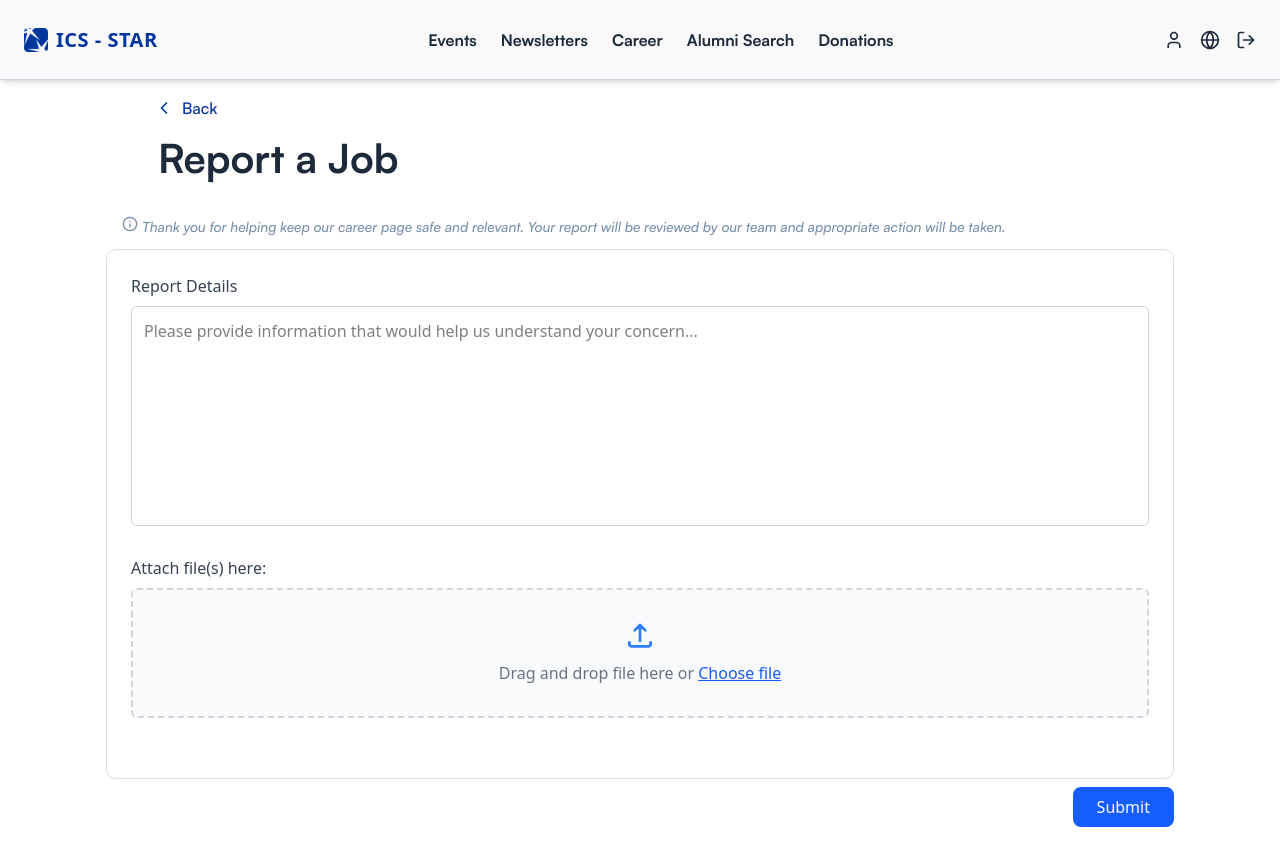
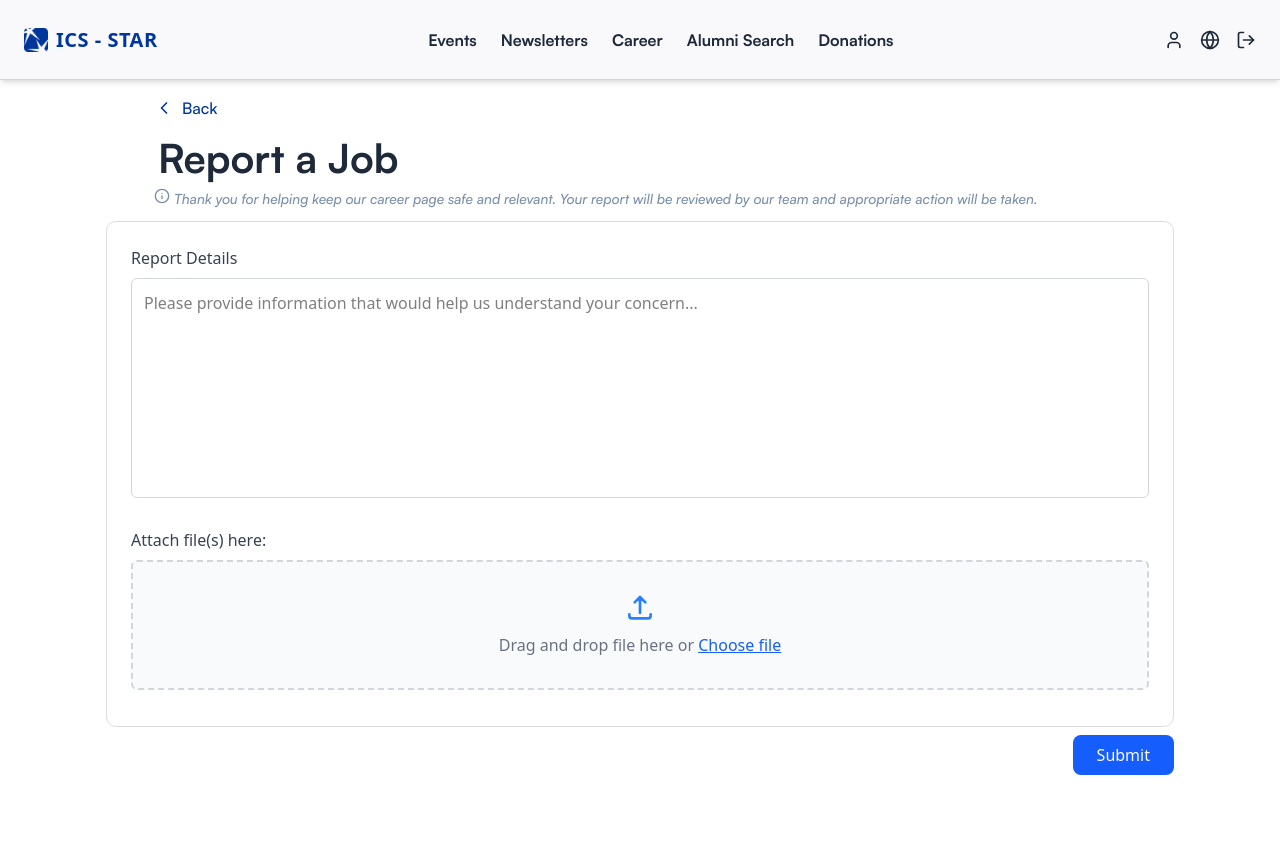
Before and after one commit to cazhiareese/ICS-STAR, a React (Vite) app in the folder app/: page /alumni/jobPosting/report/1 in a window 1280 px wide. After the commit the page ends 800 px from the top, so only its background shows below. Built offline with nearby package versions, Linux system fonts and the light colour scheme; no server answers.

Commit message:
ui: padding and container heigh adjustment

```diff
--- a/app/src/RootPages/AlumniPages/job-posting/jobcomponent/jobsectionheader.jsx
+++ b/app/src/RootPages/AlumniPages/job-posting/jobcomponent/jobsectionheader.jsx
@@ -2,7 +2,7 @@ import React from 'react';
 
 function JobSectionHeader({ title }) {
   return (
-    <h2 className="text-[28px] sm:text-[40px] font-satoshi-bold text-gray-800 mb-4 text-center sm:text-left sm:pl-13">
+    <h2 className="text-[28px] sm:text-[40px] font-satoshi-bold text-gray-800  text-center sm:text-left sm:pl-13">
       {title}
     </h2>
   );
--- a/app/src/RootPages/AlumniPages/job-posting/reportjobposting.jsx
+++ b/app/src/RootPages/AlumniPages/job-posting/reportjobposting.jsx
@@ -40,14 +40,14 @@ function ReportJobPosting() {
         <BackButton label="Back" />
       </div>
       <JobSectionHeader title="Report a Job" />
-      <div className="flex items-start gap-1 w-full max-w-3xl px-4 py-3  text-neutral-c sm:max-w-[1100px]">
+      <div className="flex items-start gap-1 w-full max-w-3xl px-4 pb-3 pl-12  text-neutral-c sm:max-w-[1100px]">
         <Info className="w-4 h-4 flex-shrink-0" />
         <span className="text-[12px] sm:text-[14px] font-satoshi-medium-italic text-center sm:text-left">
         Thank you for helping keep our career page safe and relevant. Your report will be reviewed by our team and appropriate action will be taken.
         </span>
       </div>
       {jobOverview && <JobOverviewCard overview={jobOverview} />}
-      <div className="max-w-[1100px] mx-auto bg-whitey rounded-[10px] border border-disabled p-6 space-y-6 h-[530px]">
+      <div className="max-w-[1100px] mx-auto bg-whitey rounded-[10px] border border-disabled p-6 space-y-6 h-[506px]">
         {/* Report Details */}
         <div>
           <label className="block font-medium text-gray-700 mb-2">
```
